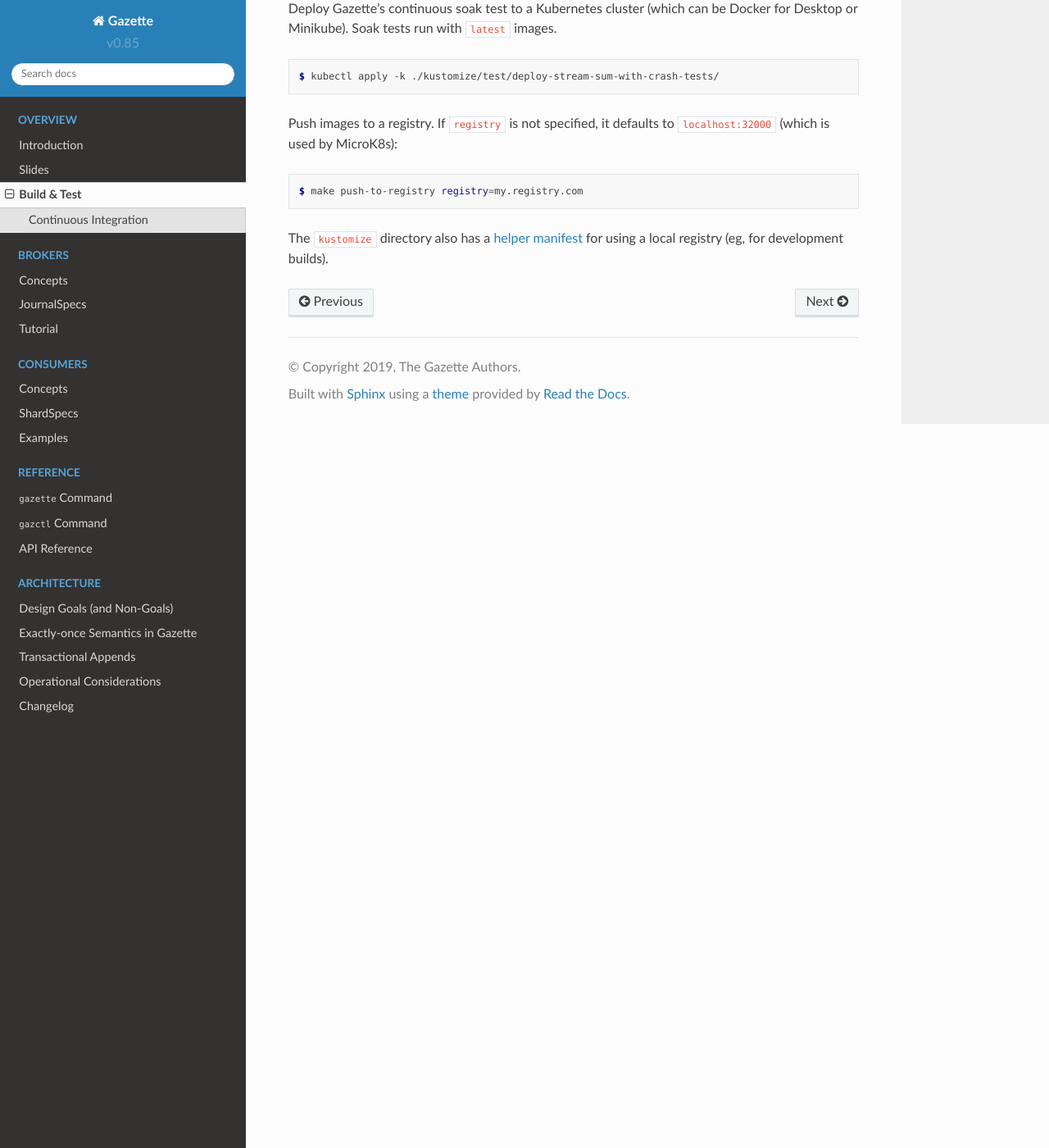
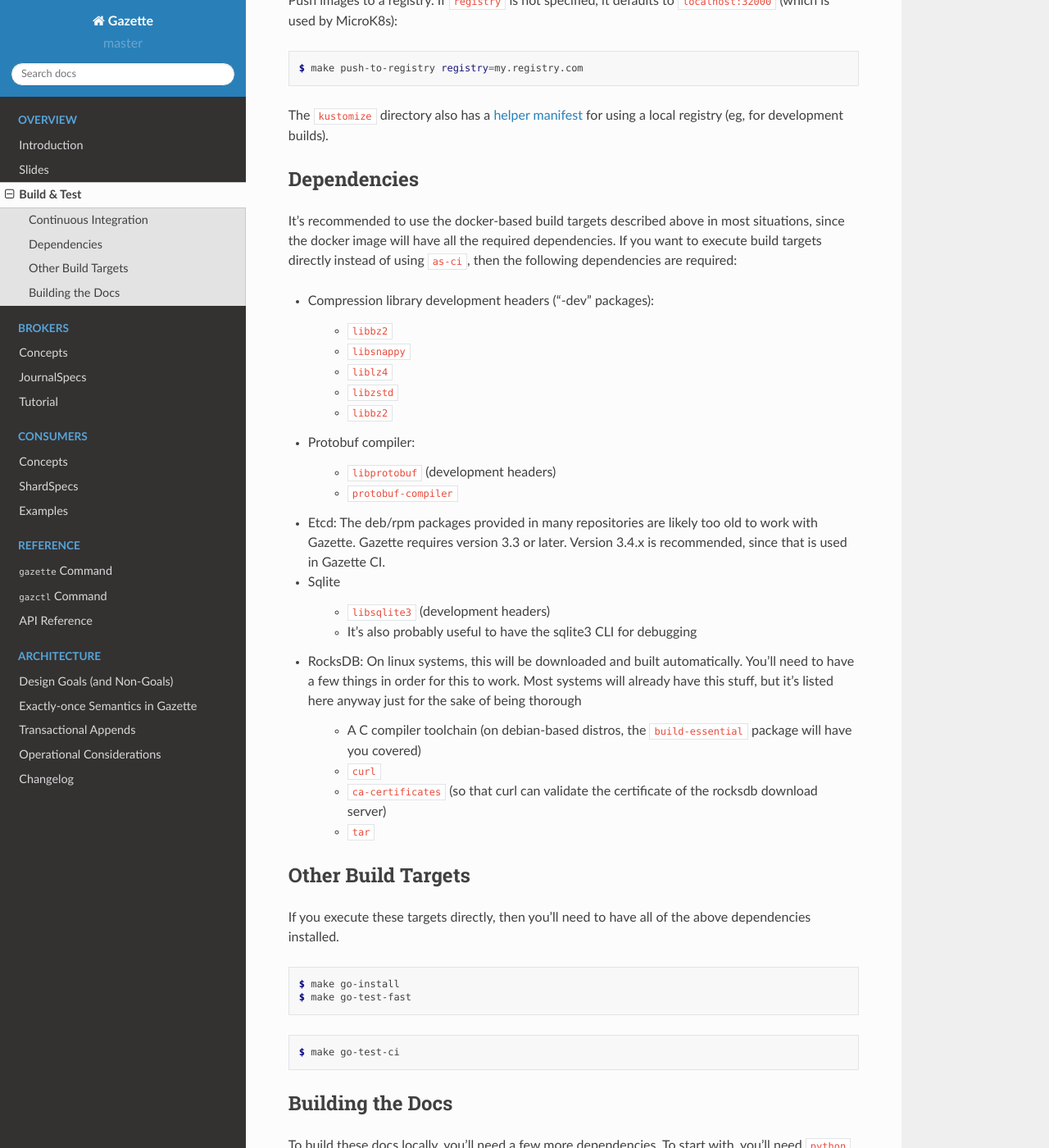
Before and after one commit to gazette/core, a Sphinx documentation site: the page built from docs/overview-build-and-test.rst, in a window 1280 px wide and 1400 px high, scrolled down 1104 px. Shown: the whole window at 82% size. Built offline with Sphinx 7.4.7 and the Read the Docs theme 2.0.0, drawn with Linux system fonts in a browser that asks for light colours; some of the changed text lies outside the part shown.

Commit message:
Update build docs (#268)
update build and test docs

* Added info about dependencies and manually invoking make targets
* Fixed broken link to kustomize yaml
* update version and copyright date in docs
* remove explicit docs version
* also fix broken link to Makefile

```diff
--- a/docs/conf.py
+++ b/docs/conf.py
@@ -20,13 +20,14 @@
 # -- Project information -----------------------------------------------------
 
 project = u'Gazette'
-copyright = u'2019, The Gazette Authors'
+copyright = u'2020, The Gazette Authors'
 author = u'The Gazette Authors'
 
+# These are set to 'master', only to make it clear that we're not updating this on each release
 # The short X.Y version
-version = u'v0.85'
+version = u'master'
 # The full version, including alpha/beta/rc tags
-release = u'v0.85'
+release = u'master'
 
 
 # -- General configuration ---------------------------------------------------
@@ -44,6 +45,12 @@ extensions = [
     'sphinx.ext.graphviz',
     'sphinxcontrib.programoutput',
 ]
+
+extlinks = {
+        # This allows references in rst files in the format: :githubsource:`path/to/some/file.go`
+        # These references will be converted to a link to the given file in our github repository.
+        'githubsource': ('https://github.com/gazette/core/blob/master/%s', None)
+}
 
 # Add any paths that contain templates here, relative to this directory.
 templates_path = ['_templates']
--- a/docs/overview-build-and-test.rst
+++ b/docs/overview-build-and-test.rst
@@ -21,21 +21,8 @@ in the RocksDB build (and it's turned off in the standard Debian package, for ex
 Continuous Integration
 -----------------------
 
-Gazette uses a `Make-based build system`__ which pulls down and stages
-development dependencies into a ``.build`` sub-directory of the repository root:
-
-.. code-block:: console
-
-   $ make go-install
-   $ make go-test-fast
-
-__ ../mk/build.mk
-
-Continuous integration builds of Gazette run tests 15 times, with race detection enabled:
-
-.. code-block:: console
-
-   $ make go-test-ci
+Gazette uses a :githubsource:`Make-based build system<Makefile>` which pulls down and stages
+development dependencies into a ``.build`` sub-directory of the repository root.
 
 The Make build system offers fully hermetic builds using a Docker-in-Docker
 builder. Run CI tests in a hermetic build environment:
@@ -43,6 +30,8 @@ builder. Run CI tests in a hermetic build environment:
 .. code-block:: console
 
    $ make as-ci target=go-test-ci
+
+Continuous integration builds of Gazette run tests 15 times, with race detection enabled.
 
 Package release Docker images for the Gazette broker and examples,
 as ``gazette-broker:latest`` and ``gazette-examples:latest``.
@@ -65,7 +54,75 @@ Push images to a registry. If ``registry`` is not specified, it defaults to ``lo
 
    $ make push-to-registry registry=my.registry.com
 
-The ``kustomize`` directory also has a `helper manifest`_ for using a local
-registry (eg, for development builds).
+The ``kustomize`` directory also has a
+:githubsource:`helper manifest<kustomize/test/run-with-local-registry/kustomization.yaml>` for using
+a local registry (eg, for development builds).
 
-.. _`helper manifest`: ../kustomize/test/run-with-local-registry/kustomization.yaml
+
+Dependencies
+-------------
+
+It's recommended to use the docker-based build targets described above in most situations, since the
+docker image will have all the required dependencies. If you want to execute build targets directly
+instead of using ``as-ci``, then the following dependencies are required:
+
+* Compression library development headers ("-dev" packages):
+
+    * ``libbz2``
+    * ``libsnappy``
+    * ``liblz4``
+    * ``libzstd``
+    * ``libbz2``
+
+* Protobuf compiler:
+
+    * ``libprotobuf`` (development headers)
+    * ``protobuf-compiler``
+
+* Etcd: The deb/rpm packages provided in many repositories are likely too old to work with
+  Gazette. Gazette requires version 3.3 or later. Version 3.4.x is recommended, since that is used
+  in Gazette CI.
+
+* Sqlite
+
+    * ``libsqlite3`` (development headers)
+    * It's also probably useful to have the sqlite3 CLI for debugging
+
+* RocksDB: On linux systems, this will be downloaded and built automatically. You'll need to have a
+  few things in order for this to work. Most systems will already have this stuff, but it's listed
+  here anyway just for the sake of being thorough
+
+    * A C compiler toolchain (on debian-based distros, the ``build-essential`` package will have you covered)
+    * ``curl``
+    * ``ca-certificates`` (so that curl can validate the certificate of the rocksdb download server)
+    * ``tar``
+
+Other Build Targets
+--------------------
+
+If you execute these targets directly, then you'll need to have all of the above dependencies installed.
+
+.. code-block:: console
+
+    $ make go-install
+    $ make go-test-fast
+
+
+.. code-block:: console
+
+    $ make go-test-ci
+
+Building the Docs
+------------------
+
+To build these docs locally, you'll need a few more dependencies. To start with, you'll need
+``python`` and ``pip``. Note that on some systems, these may be called ``python3`` and ``pip3``.
+Next you'll need to install the following python packages using ``pip install --user <package>``.
+
+* ``sphinx``
+* ``sphinxcontrib-programoutput``
+* ``sphinx_rtd_theme``
+
+Once you have all those installed, you can change directory into ``docs/`` and run ``make html``.
+This will write the output to ``docs/_build``, and then you can open any of the html files in your
+browser.
```
Also changed, not shown: 1 other file.
